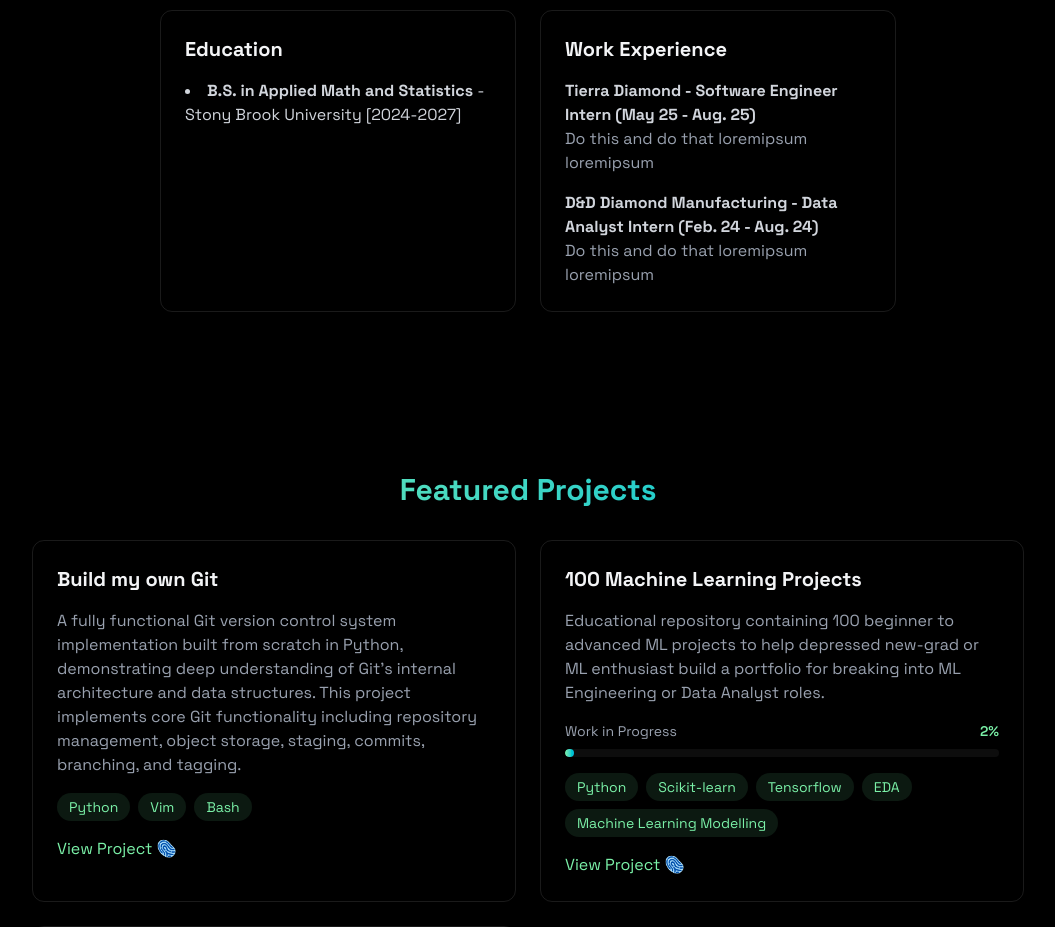
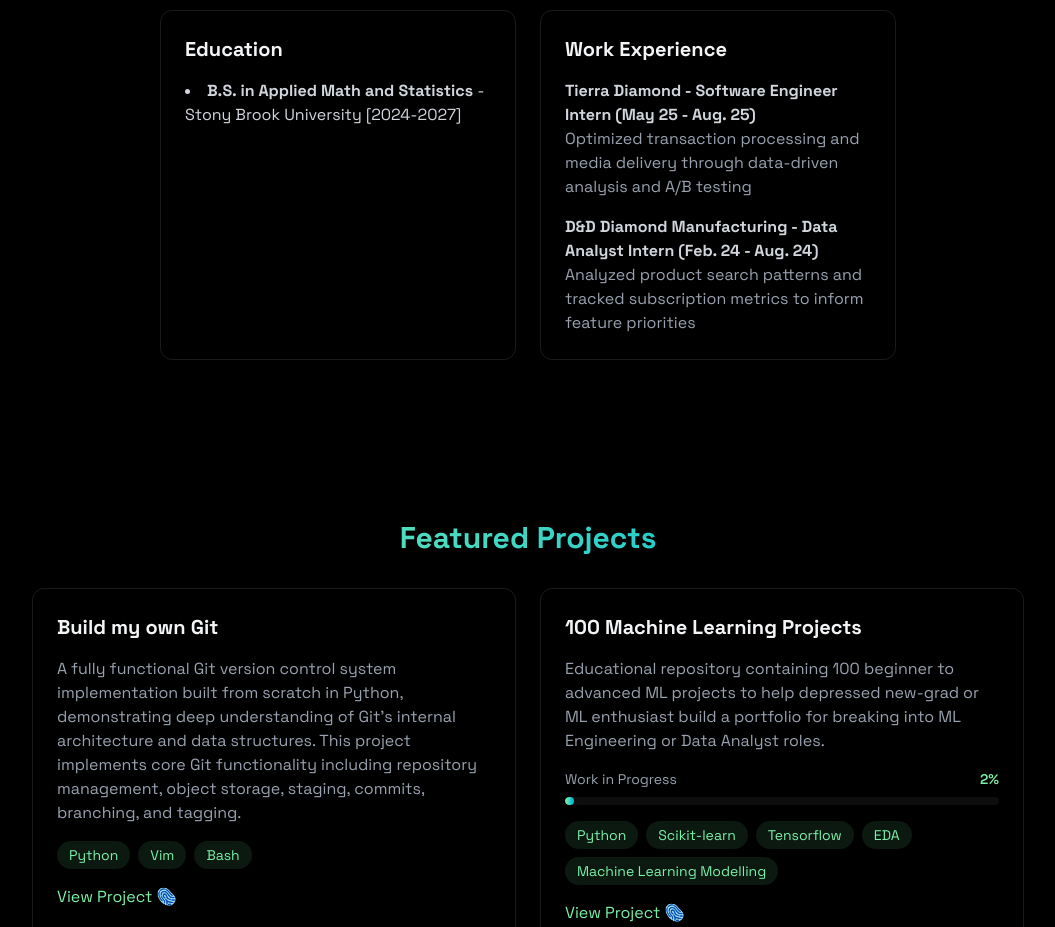
Before and after one commit to matchalatte2609/tom-nguyen-portfolio, a React (Vite) app: page / in a window 1280 px wide. Shown: the part 1480-2407 px from the top of the page, without its empty margins (112-1167 px from the left). Built offline with nearby package versions, Linux system fonts and the light colour scheme; a web font is replaced by a local one.

Commit message:
Update about section

```diff
--- a/src/components/sections/About.jsx
+++ b/src/components/sections/About.jsx
@@ -102,12 +102,12 @@
                     <div className="space-y-4 text-gray-300">
                         <div>
                             <h4 className="font-bold">Tierra Diamond - Software Engineer Intern (May 25 - Aug. 25)</h4>
-                            <p className="text-gray-400">Do this and do that loremipsum loremipsum</p>
+                            <p className="text-gray-400">Optimized transaction processing and media delivery through data-driven analysis and A/B testing</p>
                         </div>
 
                         <div>
                             <h4 className="font-bold">D&D Diamond Manufacturing - Data Analyst Intern (Feb. 24 - Aug. 24)</h4>
-                            <p className="text-gray-400">Do this and do that loremipsum loremipsum</p>
+                            <p className="text-gray-400">Analyzed product search patterns and tracked subscription metrics to inform feature priorities</p>
                         </div>
                     </div>
                 </div>
```
